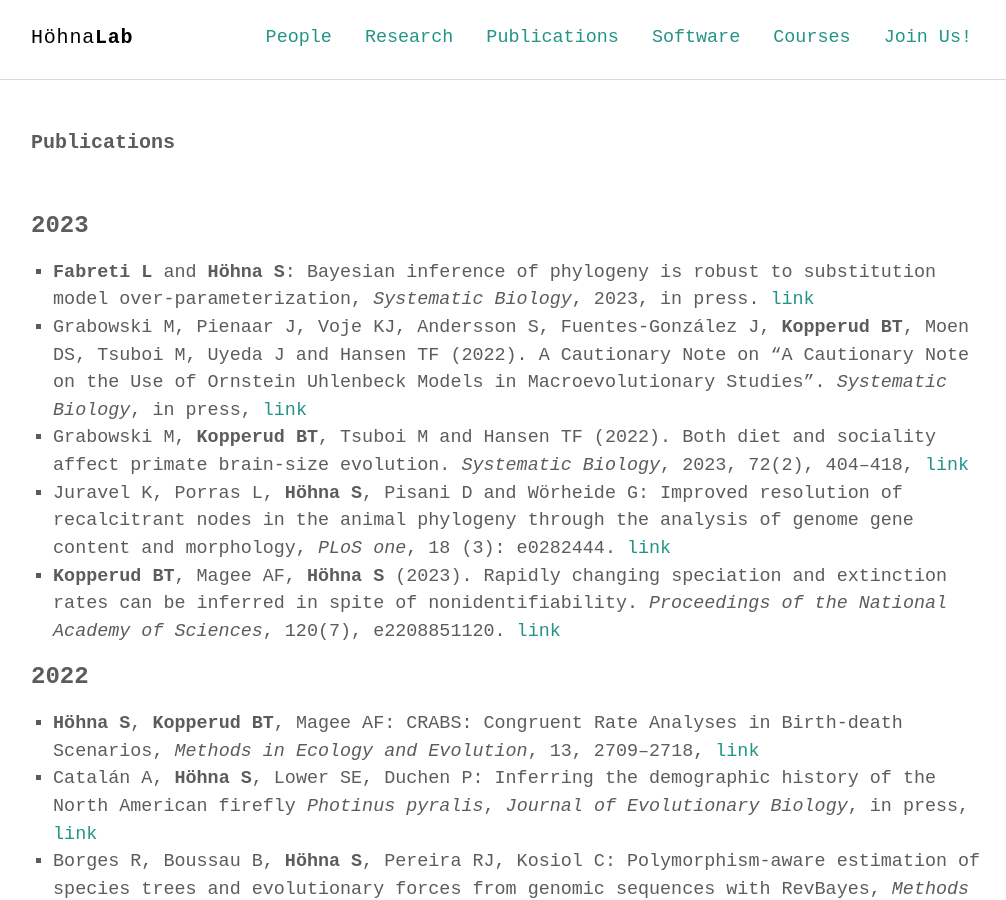
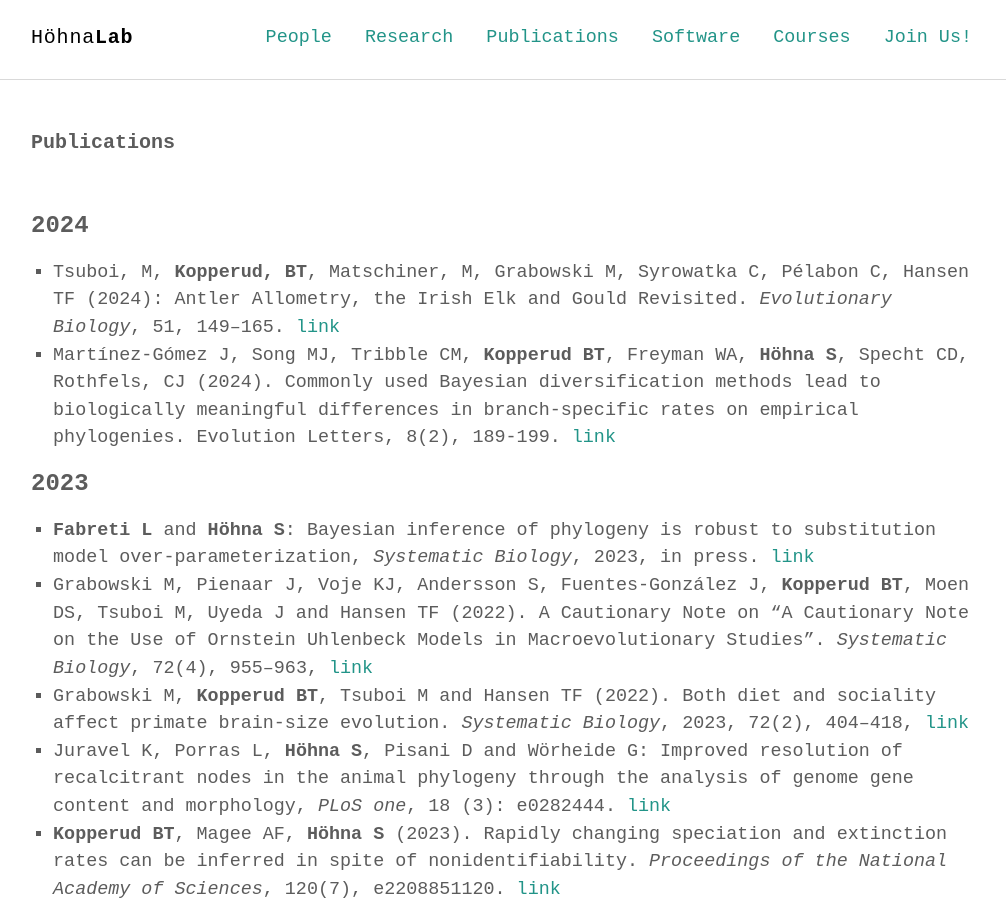
Before and after one commit to hoehnalab/hoehnalab.github.io, a Jekyll site: the page built from publications.md, in a window 1280 px wide and 900 px high. Shown: the whole window, without its empty margins (133-1139 px from the left). Built offline with Jekyll 4.4.1, drawn with Linux system fonts in a browser that asks for light colours; some web fonts are replaced.

Commit message:
Update publications.md
add 2 publications

```diff
--- a/publications.md
+++ b/publications.md
@@ -3,9 +3,13 @@ layout: page
 title: Publications
 permalink: /publications/
 ---
+<h3>2024</h3>
+- Tsuboi, M, <strong>Kopperud, BT</strong>, Matschiner, M, Grabowski M, Syrowatka C, Pélabon C, Hansen TF (2024): Antler Allometry, the Irish Elk and Gould Revisited. *Evolutionary Biology*, 51, 149--165. [link](https://link.springer.com/article/10.1007/s11692-023-09624-1)
+- Martínez-Gómez J, Song MJ, Tribble CM, <strong>Kopperud BT</strong>, Freyman WA, <strong>Höhna S</strong>, Specht CD, Rothfels, CJ (2024). Commonly used Bayesian diversification methods lead to biologically meaningful differences in branch-specific rates on empirical phylogenies. Evolution Letters, 8(2), 189-199. [link](https://academic.oup.com/evlett/article/8/2/189/7334365)
+
 <h3>2023</h3>
 - <strong>Fabreti L</strong> and <strong>H&ouml;hna S</strong>: Bayesian inference of phylogeny is robust to substitution model over-parameterization, *Systematic Biology*, 2023, in press. [link](https://doi.org/10.1093/sysbio/syad041)
-- Grabowski M, Pienaar J, Voje KJ, Andersson S, Fuentes-González J, <strong>Kopperud BT</strong>, Moen DS, Tsuboi M, Uyeda J and Hansen TF (2022). A Cautionary Note on “A Cautionary Note on the Use of Ornstein Uhlenbeck Models in Macroevolutionary Studies”. *Systematic Biology*, in press, [link](https://doi.org/10.1093/sysbio/syad012)
+- Grabowski M, Pienaar J, Voje KJ, Andersson S, Fuentes-González J, <strong>Kopperud BT</strong>, Moen DS, Tsuboi M, Uyeda J and Hansen TF (2022). A Cautionary Note on “A Cautionary Note on the Use of Ornstein Uhlenbeck Models in Macroevolutionary Studies”. *Systematic Biology*, 72(4), 955--963, [link](https://doi.org/10.1093/sysbio/syad012)
 - Grabowski M, <strong>Kopperud BT</strong>, Tsuboi M and Hansen TF (2022). Both diet and sociality affect primate brain-size evolution. *Systematic Biology*, 2023, 72(2), 404--418, [link](https://doi.org/10.1093/sysbio/syac075)
 - Juravel K, Porras L, <strong>H&ouml;hna S</strong>, Pisani D and Wörheide G: Improved resolution of recalcitrant nodes in the animal phylogeny through the analysis of genome gene content and morphology, *PLoS one*, 18 (3): e0282444. [link](https://doi.org/10.1371/journal.pone.0282444)
 - <strong>Kopperud BT</strong>, Magee AF, <strong>H&ouml;hna S</strong> (2023). Rapidly changing speciation and extinction rates can be inferred in spite of nonidentifiability. *Proceedings of the National Academy of Sciences*, 120(7), e2208851120. [link](https://www.pnas.org/doi/abs/10.1073/pnas.2208851120)
```
